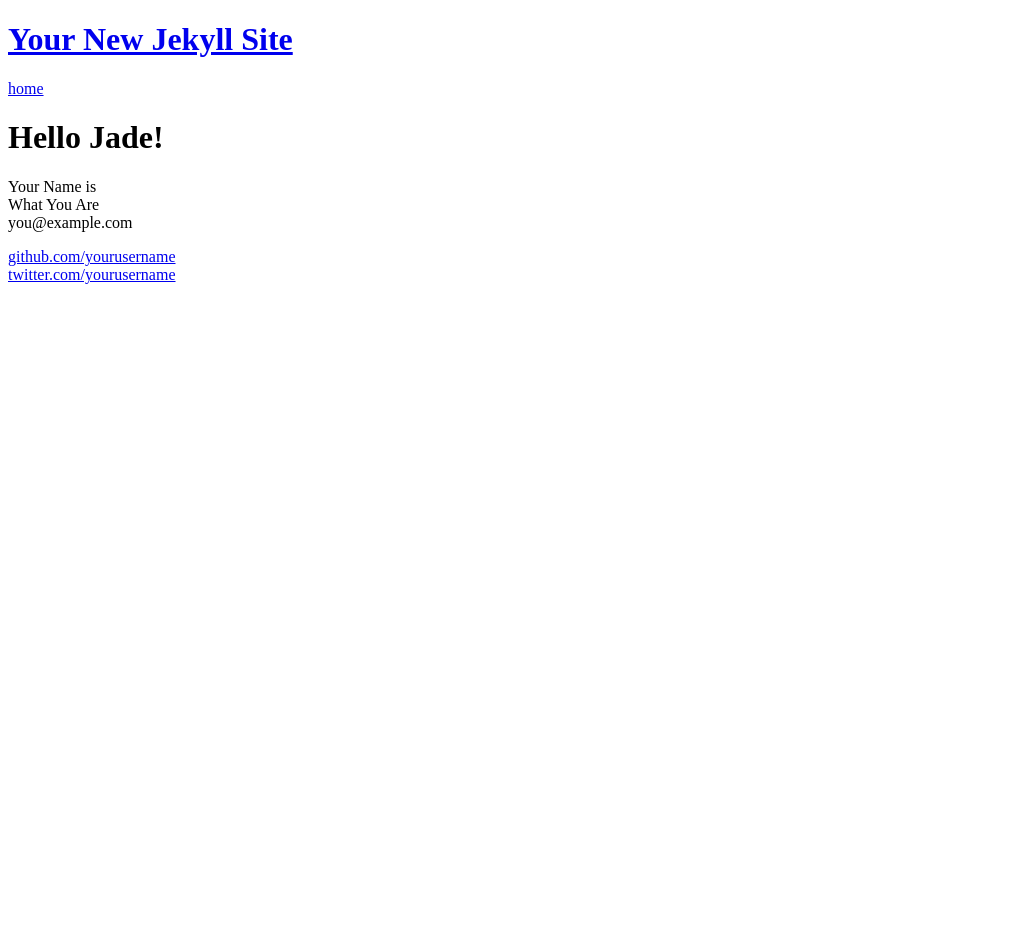
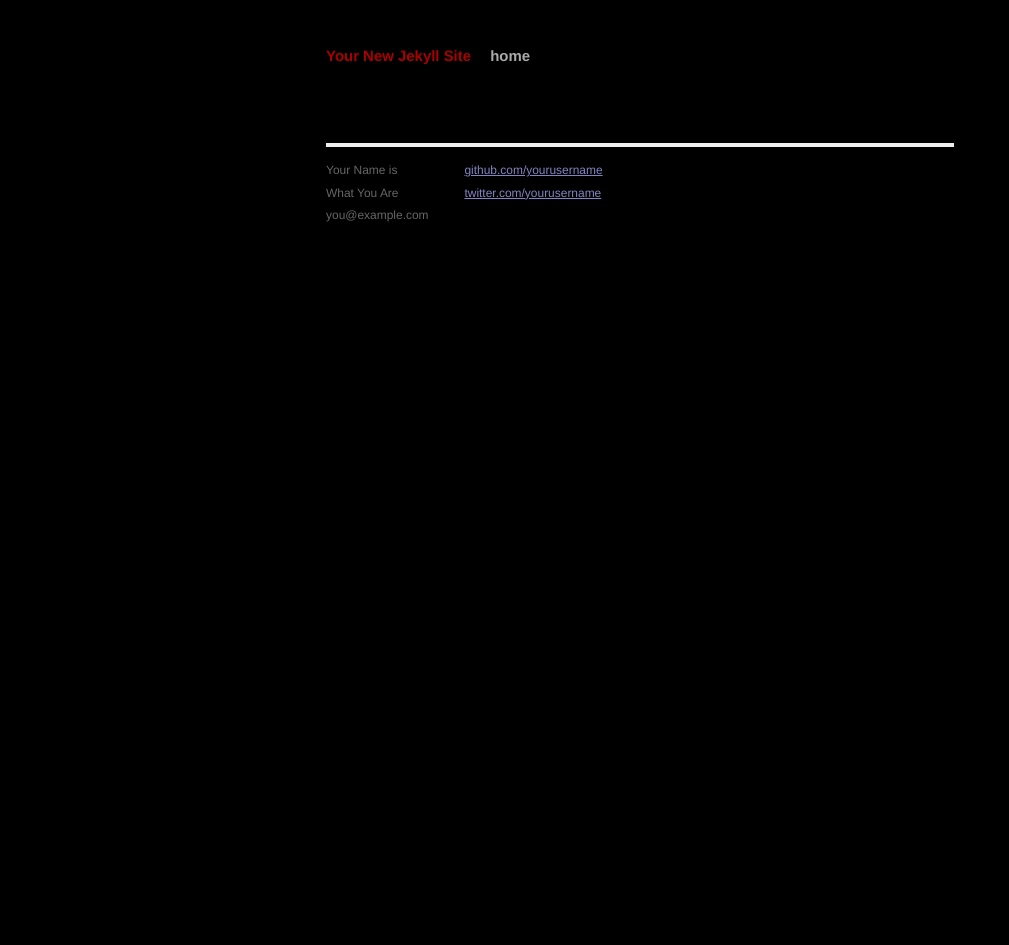
Before and after one commit to maratnek/Design-Code, a Jekyll site: the page built from index.html, in a window 1280 px wide. Shown: the whole page, without its empty margins (0-1009 px from the left). Built offline with Jekyll 4.4.1, drawn with Linux system fonts in a browser that asks for light colours; before the commit the page ends 900 px from its top, so only the background shows below that.

Commit message:
new files

```diff
--- /dev/null
+++ b/assets/css/main.css
@@ -0,0 +1,142 @@
+/*****************************************************************************/
+/*
+/* Common
+/*
+/*****************************************************************************/
+/* Global Reset */
+* {
+  margin: 0;
+  padding: 0; }
+
+html, body {
+  height: 100%; }
+
+body {
+  background-color: black;
+  font: 13.34px Helvetica, Arial, sans-serif;
+  font-size: small;
+  text-align: center; }
+
+h1, h2, h3, h4, h5, h6 {
+  font-size: 100%; }
+
+h1 {
+  margin-bottom: 1em; }
+
+p {
+  margin: 1em 0; }
+
+a {
+  color: #00a; }
+
+a:hover {
+  color: #000; }
+
+a:visited {
+  color: #a0a; }
+
+/*****************************************************************************/
+/*
+/* Home
+/*
+/*****************************************************************************/
+.posts {
+  list-style-type: none;
+  margin-bottom: 2em; }
+
+.posts li {
+  line-height: 1.75em; }
+
+.posts span {
+  color: #aaa;
+  font-family: Monaco, "Courier New", monospace;
+  font-size: 80%; }
+
+/*****************************************************************************/
+/*
+/* Site
+/*
+/*****************************************************************************/
+.site {
+  font-size: 115%;
+  text-align: justify;
+  width: 42em;
+  margin: 3em auto 2em;
+  line-height: 1.5em; }
+
+.header a {
+  font-weight: bold;
+  text-decoration: none; }
+
+.title {
+  display: inline-block;
+  margin-bottom: 2em; }
+
+.title a {
+  color: #a00; }
+
+.title a:hover {
+  color: #000; }
+
+.header a.extra {
+  color: #aaa;
+  margin-left: 1em; }
+
+.header a.extra:hover {
+  color: #000; }
+
+.meta {
+  color: #aaa; }
+
+.footer {
+  font-size: 80%;
+  color: #666;
+  border-top: 4px solid #eee;
+  margin-top: 2em;
+  overflow: hidden; }
+
+.footer .contact {
+  float: left;
+  margin-right: 3em; }
+
+.footer .contact a {
+  color: #8085C1; }
+
+.footer .rss {
+  margin-top: 1.1em;
+  margin-right: -.2em;
+  float: right; }
+
+.footer .rss img {
+  border: 0; }
+
+/*****************************************************************************/
+/*
+/* Posts
+/*
+/*****************************************************************************/
+/* standard */
+.post pre {
+  border: 1px solid #ddd;
+  background-color: #eef;
+  padding: 0 .4em; }
+
+.post ul, .post ol {
+  margin-left: 1.35em; }
+
+.post code {
+  border: 1px solid #ddd;
+  background-color: #eef;
+  padding: 0 .2em; }
+
+.post pre code {
+  border: none; }
+
+/* terminal */
+.post pre.terminal {
+  border: 1px solid #000;
+  background-color: #333;
+  color: #FFF; }
+
+.post pre.terminal code {
+  background-color: #333; }
--- a/assets/css/main.scss
+++ b/assets/css/main.scss
@@ -1,5 +1 @@
-@import "0-tools/reset";
-
-body
-	color: red
-	background-color: green
+@import "0-tools/reset"
```
